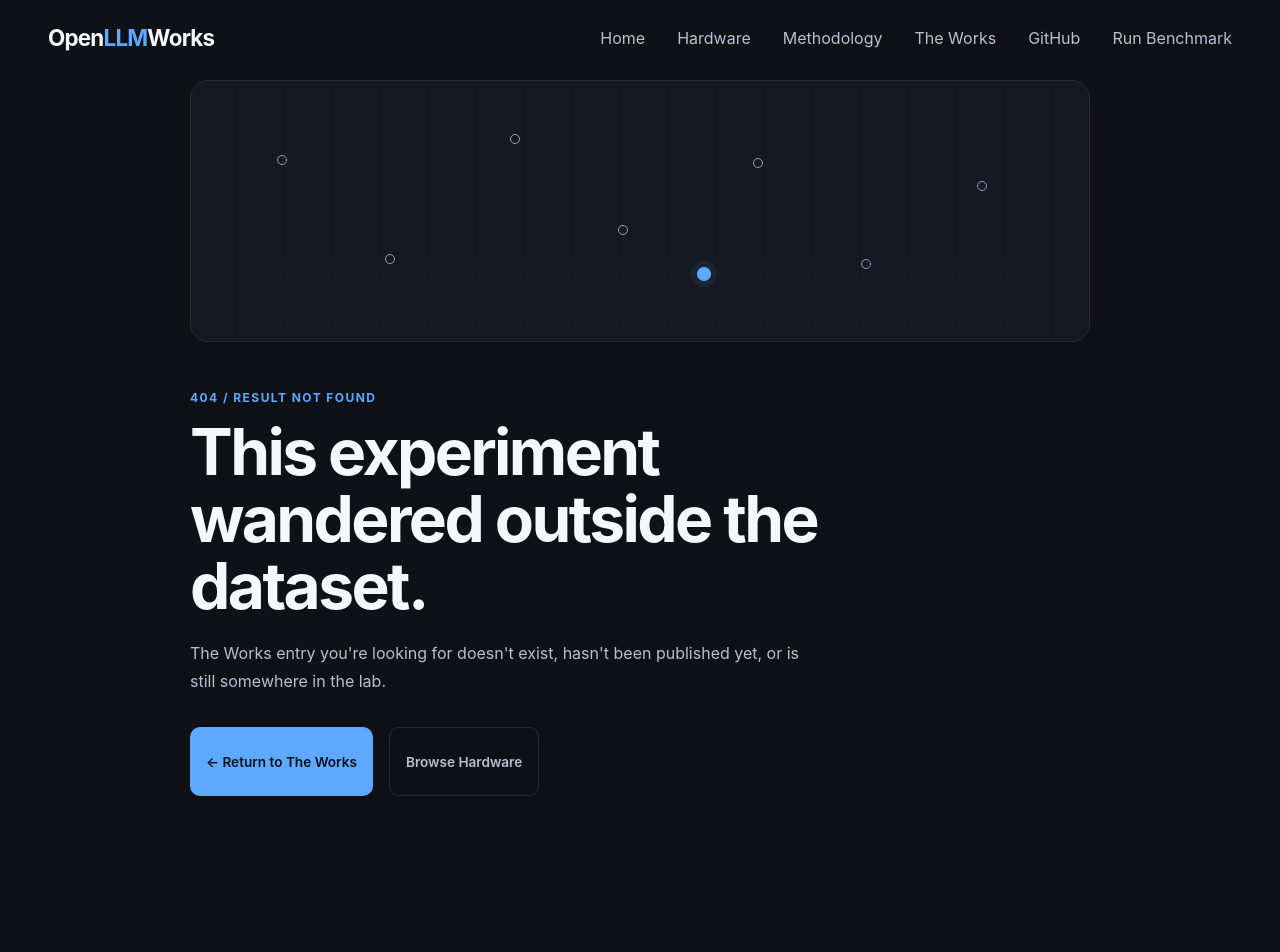
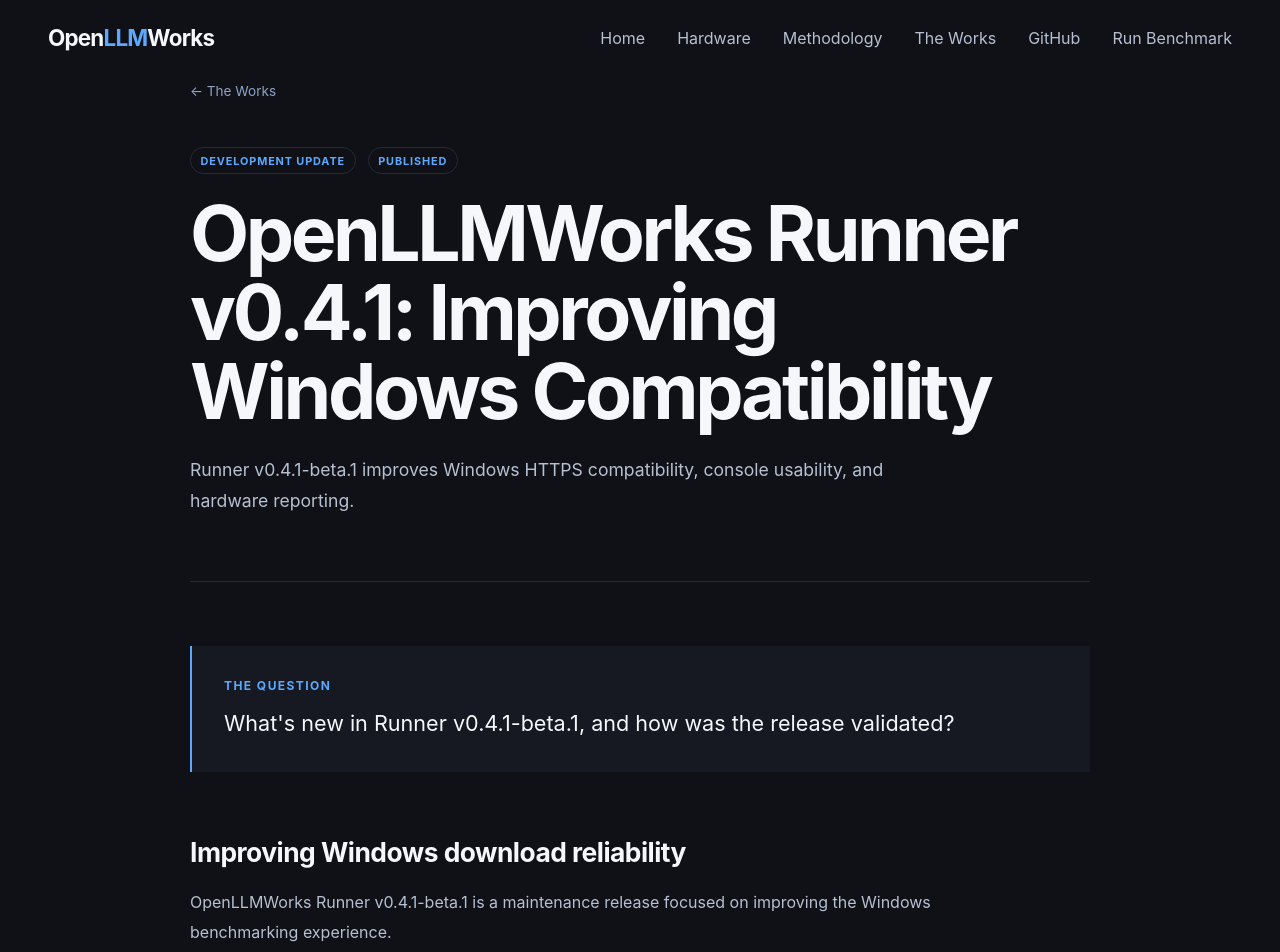
Before and after one commit to namphan813/OpenLLMWorks, a React (Vite) app in the folder website/: page /works/runner-v0-4-1-windows-compatibility in a window 1280 px wide. Shown: the top 952 px of the page. Built offline with nearby package versions, Linux system fonts and the light colour scheme.

Commit message:
Publish Runner v0.4.1 Windows compatibility article

```diff
--- a/website/src/App.css
+++ b/website/src/App.css
@@ -3295,6 +3295,32 @@ body {
     line-height: 1.85;
 }
 
+/* Works article images */
+
+.works-article-figure {
+    margin: 2rem 0 0;
+}
+
+.works-article-figure a {
+    display: block;
+    border: 1px solid var(--border);
+    border-radius: 10px;
+    overflow: hidden;
+    background: var(--surface);
+}
+
+.works-article-figure img {
+    display: block;
+    width: 100%;
+    height: auto;
+}
+
+.works-article-figure figcaption {
+    margin-top: 0.75rem;
+    color: var(--text-secondary);
+    font-size: 0.85rem;
+    line-height: 1.6;
+}
 .works-article-note {
     margin-top: 4rem;
     padding: 1.5rem;
--- a/website/src/content/works/articles.js
+++ b/website/src/content/works/articles.js
@@ -1,4 +1,83 @@
 const worksArticles = {
+    "runner-v0-4-1-windows-compatibility": {
+        slug: "runner-v0-4-1-windows-compatibility",
+        type: "Development Update",
+        status: "Published",
+        visibility: "public",
+        featured: false,
+        title: "OpenLLMWorks Runner v0.4.1: Improving Windows Compatibility",
+        description:
+            "Runner v0.4.1-beta.1 improves Windows HTTPS compatibility, " +
+            "console usability, and hardware reporting.",
+        question:
+            "What's new in Runner v0.4.1-beta.1, and how was the " +
+            "release validated?",
+        sections: [
+            {
+                heading: "Improving Windows download reliability",
+                image: "/images/works/runner-https-certificate-error.png",
+                imageAlt:
+                    "OpenLLMWorks Runner showing an HTTPS certificate " +
+                    "verification failure while downloading CUDA dependencies.",
+                caption:
+                    "Earlier Runner build: HTTPS certificate verification " +
+                    "prevented CUDA runtime provisioning and stopped the benchmark.",
+                paragraphs: [
+                    "OpenLLMWorks Runner v0.4.1-beta.1 is a maintenance " +
+                        "release focused on improving the Windows " +
+                        "benchmarking experience.",
+                    "During testing, we identified an HTTPS certificate " +
+                        "verification issue that could prevent the " +
+                        "standalone Runner from downloading its CUDA " +
+                        "runtime dependencies. The Runner now uses " +
+                        "improved Windows certificate trust handling " +
+                        "to address the observed failure.",
+                ],
+            },
+            {
+                heading: "A clearer benchmarking experience",
+                paragraphs: [
+                    "This release also improves console readability, " +
+                        "progress reporting, and hardware metadata " +
+                        "collection. Additional system, memory, and " +
+                        "graphics hardware information provides more " +
+                        "context for interpreting benchmark results.",
+                    "Benchmark Protocol v1.0 remains unchanged, " +
+                        "preserving comparability with previously " +
+                        "published results.",
+                ],
+            },
+            {
+                heading: "Validated from download to leaderboard",
+                paragraphs: [
+                    "We tested the publicly released Windows " +
+                        "executable on an NVIDIA GeForce RTX 4060 " +
+                        "Laptop GPU. The downloaded executable's " +
+                        "SHA-256 checksum matched the locally " +
+                        "validated build.",
+                    "The Runner completed both benchmark workloads, " +
+                        "uploaded its submission, passed validation, " +
+                        "and progressed through maintainer approval " +
+                        "to publication on the public OpenLLMWorks " +
+                        "leaderboard.",
+                    "This end-to-end test verifies more than a " +
+                        "successful benchmark run: it demonstrates " +
+                        "the production submission and publication " +
+                        "workflow using the released Runner.",
+                ],
+            },
+            {
+                heading: "Get Runner v0.4.1-beta.1",
+                paragraphs: [
+                    "The latest beta release is available through " +
+                        "the Download Runner link in the OpenLLMWorks " +
+                        "website navigation. Development continues " +
+                        "as we expand hardware coverage and improve " +
+                        "the benchmarking platform.",
+                ],
+            },
+        ],
+    },
     "how-far-back-can-modern-local-ai-go": {
         slug: "how-far-back-can-modern-local-ai-go",
         type: "Experiment",
--- a/website/src/pages/WorksArticle.jsx
+++ b/website/src/pages/WorksArticle.jsx
@@ -102,6 +102,28 @@ function WorksArticle() {
                                     </p>
                                 ),
                             )}
+
+                            {section.image && (
+                                <figure className="works-article-figure">
+                                    <a
+                                        href={section.image}
+                                        target="_blank"
+                                        rel="noopener noreferrer"
+                                        aria-label="Open full-size article image"
+                                    >
+                                        <img
+                                            src={section.image}
+                                            alt={section.imageAlt || ""}
+                                            loading="lazy"
+                                        />
+                                    </a>
+                                    {section.caption && (
+                                        <figcaption>
+                                            {section.caption}
+                                        </figcaption>
+                                    )}
+                                </figure>
+                            )}
                         </section>
                     ))}
 
```
Also changed, not shown: website/public/images/works/runner-https-certificate-error.png (added).
